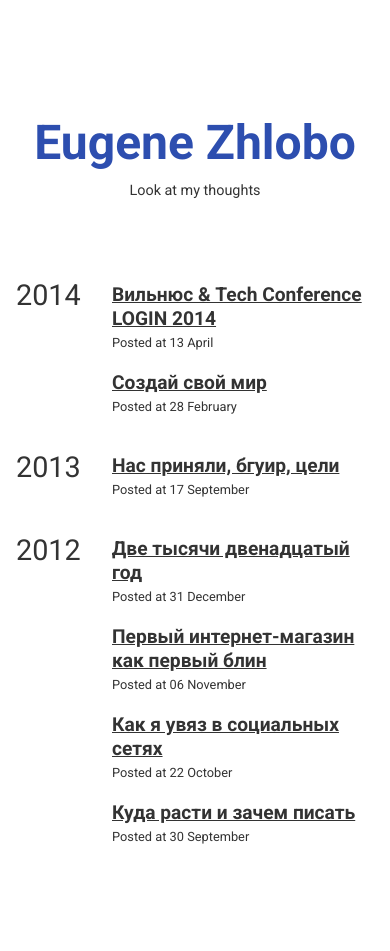
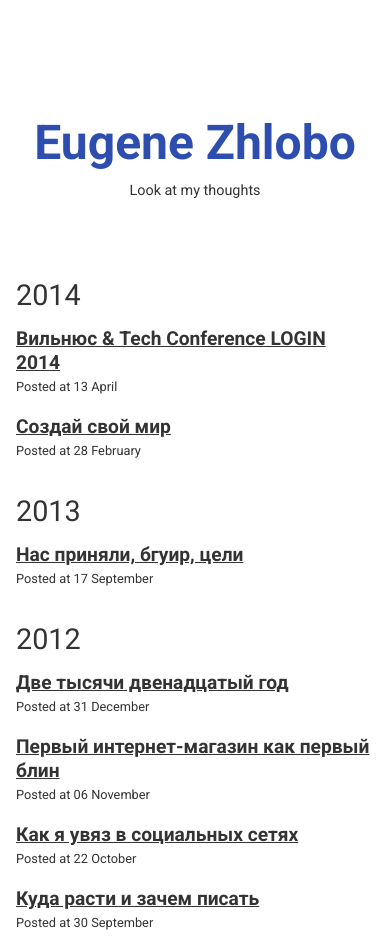
Before and after one commit to ezhlobo/ezhlobo, a Jekyll site: the page built from index.html, in a window 390 px wide. Built offline with Jekyll 4.4.1, drawn with Linux system fonts in a browser that asks for light colours; before the commit the page ends 900 px from its top, so only the background shows below that.

Commit message:
Fix bug in small resolution

```diff
--- a/_includes/core.css
+++ b/_includes/core.css
@@ -231,7 +231,7 @@
         font-size:.9rem;
         }
 
-    li.text-posts {
+    .posts__text {
         margin-bottom:1rem;
         }
 
@@ -248,11 +248,18 @@
         display:inline-block;
         }
 
-    .posts,article {
+    .posts,
+    article {
         margin:0 -2rem;
         }
 
-    .posts li,article h1,article h2,article h3,article h4,article h5,article h6 {
+    .posts li:not(.posts__text),
+    article h1,
+    article h2,
+    article h3,
+    article h4,
+    article h5,
+    article h6 {
         margin-left:0;
         }
 }
```
